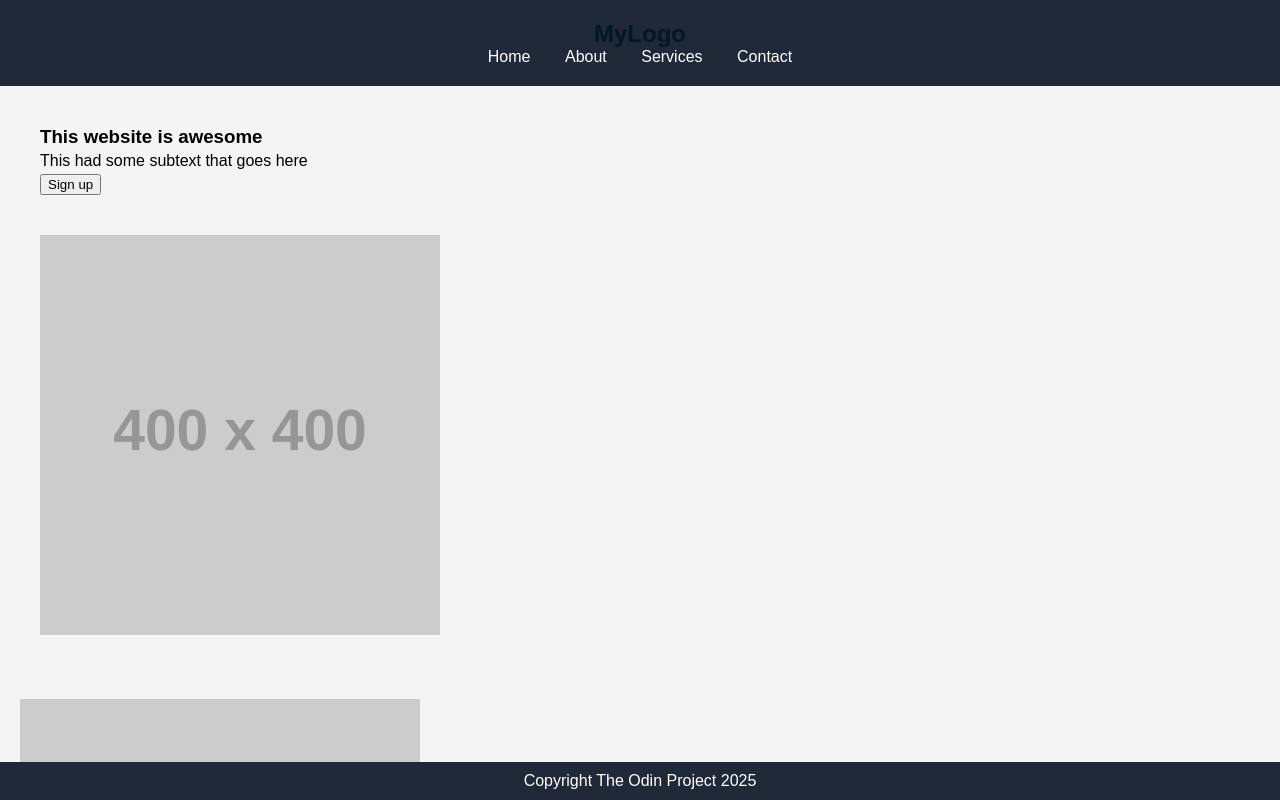
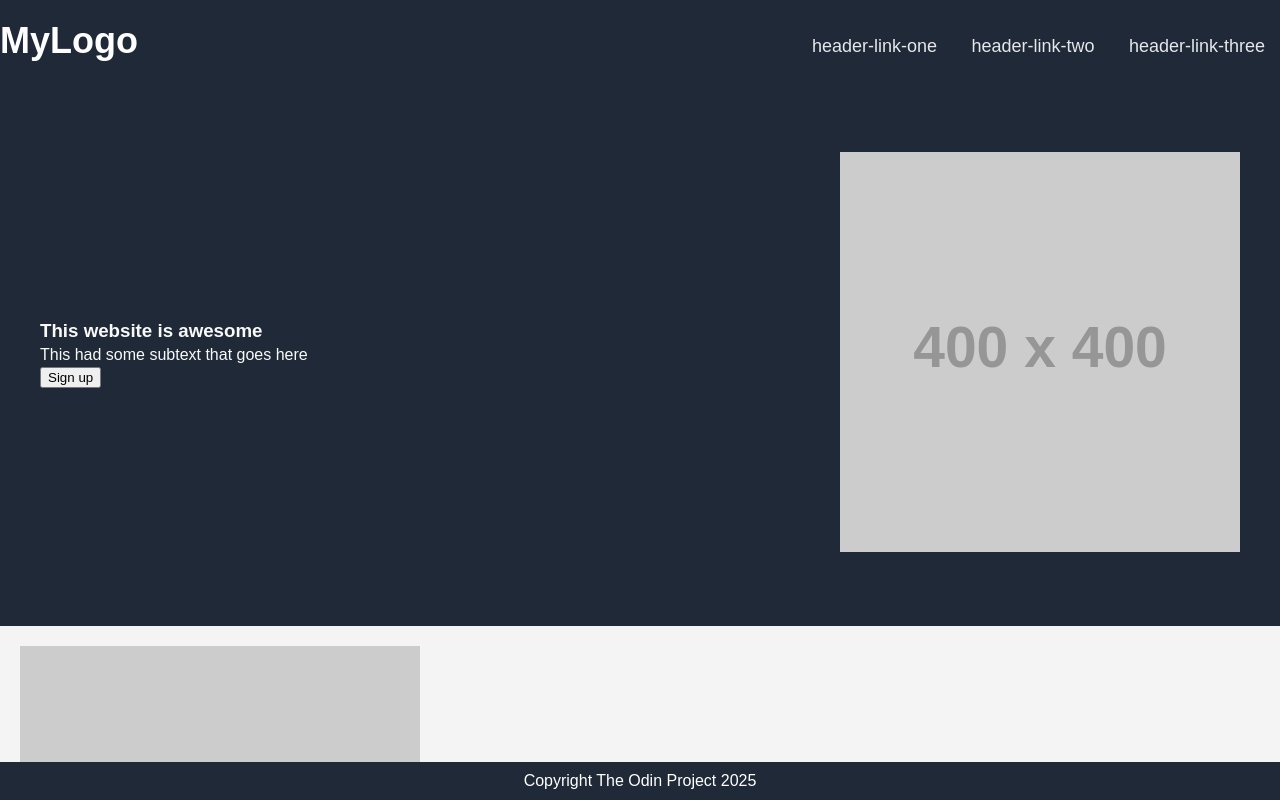
Before and after one commit to ElG87/landing-page-odin, a plain HTML site: page index.html in a window 1280 px wide. Shown: the top 800 px of the page. Drawn offline with Linux system fonts and the light colour scheme; placeholder pictures from the web are drawn by us.

Commit message:
Add: Flexbox to header section and hero section

```diff
--- a/css/stylesheet.css
+++ b/css/stylesheet.css
@@ -9,18 +9,50 @@ header{
     background-color: #1F2937;
     color: #021827;
     padding: 20px 0;
-    text-align: center;
+    display: flex;
+    justify-content: space-between;
+    align-items: center;
+
 }
 header h1{
     margin-bottom: 10px;
 }
+#logo{
+    color: #ffffff;
+    font-size: 24px;
+    font-weight: bold;
+    display: flex;
+    align-items: center;
+    justify-content: flex-start;
+}
+
+#nav-container{
+    margin-top: 10px;
+    display: flex;
+    justify-content: flex-end;
+}
+
 nav a{
     color: #ffffff;
     margin: 0 15px;
     text-decoration: none;
+    font-size: 18px;
+    color: #E5E7EB;
 }
+
 nav a:hover{
     text-decoration: underline;
+}
+
+#hero{
+    background-color: #1F2937;
+    color: #F9FAF8;
+    padding: 50px 20px;
+    display: flex;
+    flex-direction: row;
+    justify-content: space-between;
+    align-items: center;
+
 }
 section{
     padding: 20px;
@@ -30,6 +62,14 @@ section h2{
 }
 section p{
     line-height: 1.6;
+}
+
+#quote{
+    font-style: italic;
+    background-color: #E5E7EB;
+    border-left: 4px solid #ccc;
+    padding-left: 10px;
+    margin: 20px 0;
 }
 footer{
     background-color: #1F2937;
--- a/index.html
+++ b/index.html
@@ -11,12 +11,11 @@
         <div id="logo">
             <h2>MyLogo</h2>
         </div>
-        <div id="nav-links">
+        <div id="nav-container">
             <nav>
-                <a href="#">Home</a>
-                <a href="#">About</a>
-                <a href="#">Services</a>
-                <a href="#">Contact</a>
+                <a href="#">header-link-one</a>
+                <a href="#">header-link-two</a>
+                <a href="#">header-link-three</a>
             </nav>
         </div>
     </header>
```
